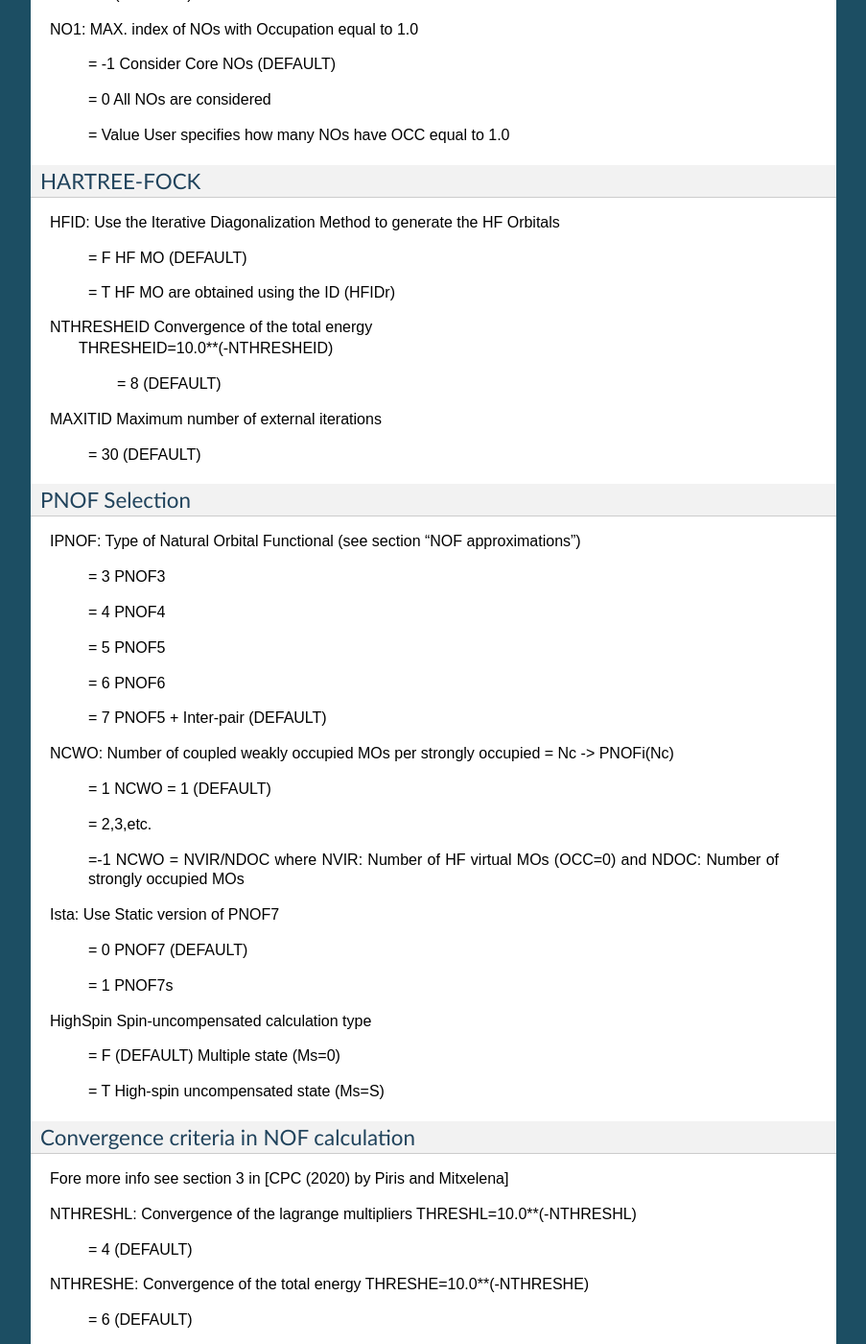
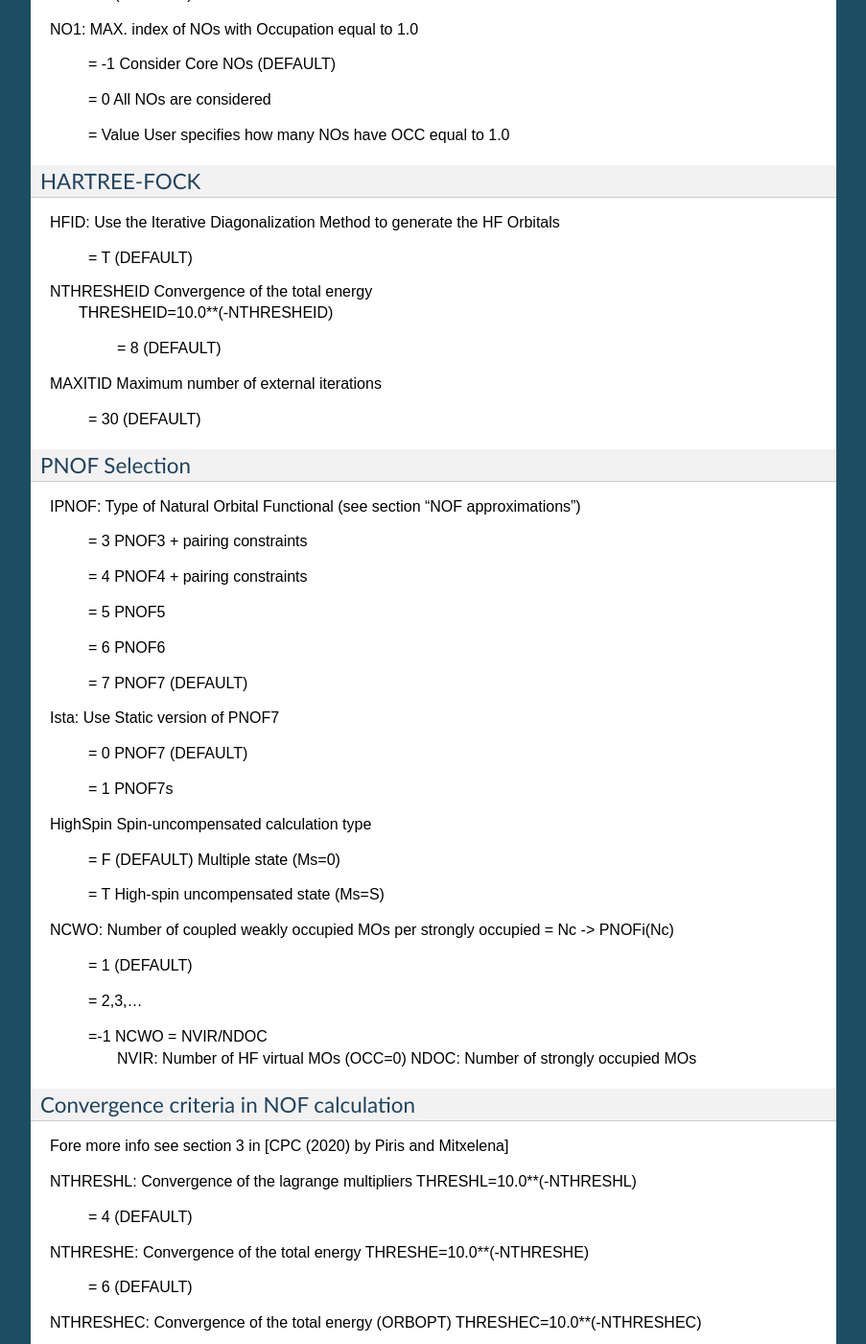
Before and after one commit to DoNOF/DoNOF-Documentation, a Sphinx documentation site: the page built from docs/input.rst, in a window 1280 px wide and 1400 px high, scrolled down 1883 px. Shown: the whole window at 96% size, without its empty margins (198-1101 px from the left). Built offline with Sphinx 7.4.7, drawn with Linux system fonts in a browser that asks for light colours.

Commit message:
Update input.rst

```diff
--- a/docs/input.rst
+++ b/docs/input.rst
@@ -110,9 +110,7 @@
 
 HFID:               Use the Iterative Diagonalization Method to generate the HF Orbitals
 
-                      = F      HF MO (DEFAULT)
-
-                      = T      HF MO are obtained using the ID (HFIDr)
+                      = T      (DEFAULT)
 
 NTHRESHEID          Convergence of the total energy
                     THRESHEID=10.0**(-NTHRESHEID)
@@ -128,23 +126,15 @@
 
 IPNOF:               Type of Natural Orbital Functional (see section "NOF approximations")
 
-                      = 3      PNOF3
+                      = 3      PNOF3 + pairing constraints
 
-                      = 4      PNOF4
+                      = 4      PNOF4 + pairing constraints
 
                       = 5      PNOF5
 
                       = 6      PNOF6
 
-                      = 7      PNOF5 + Inter-pair (DEFAULT)
-
-NCWO:                Number of coupled weakly occupied MOs per strongly occupied = Nc -> PNOFi(Nc)
-
-                      = 1      NCWO = 1 (DEFAULT)
-
-                      = 2,3,etc.
-
-                      =-1      NCWO = NVIR/NDOC where NVIR: Number of HF virtual MOs (OCC=0) and NDOC: Number of strongly occupied MOs
+                      = 7      PNOF7 (DEFAULT)
 
 Ista:                Use Static version of PNOF7
 
```
Also changed, not shown: other parts of docs/input.rst (+9 -0 lines).
